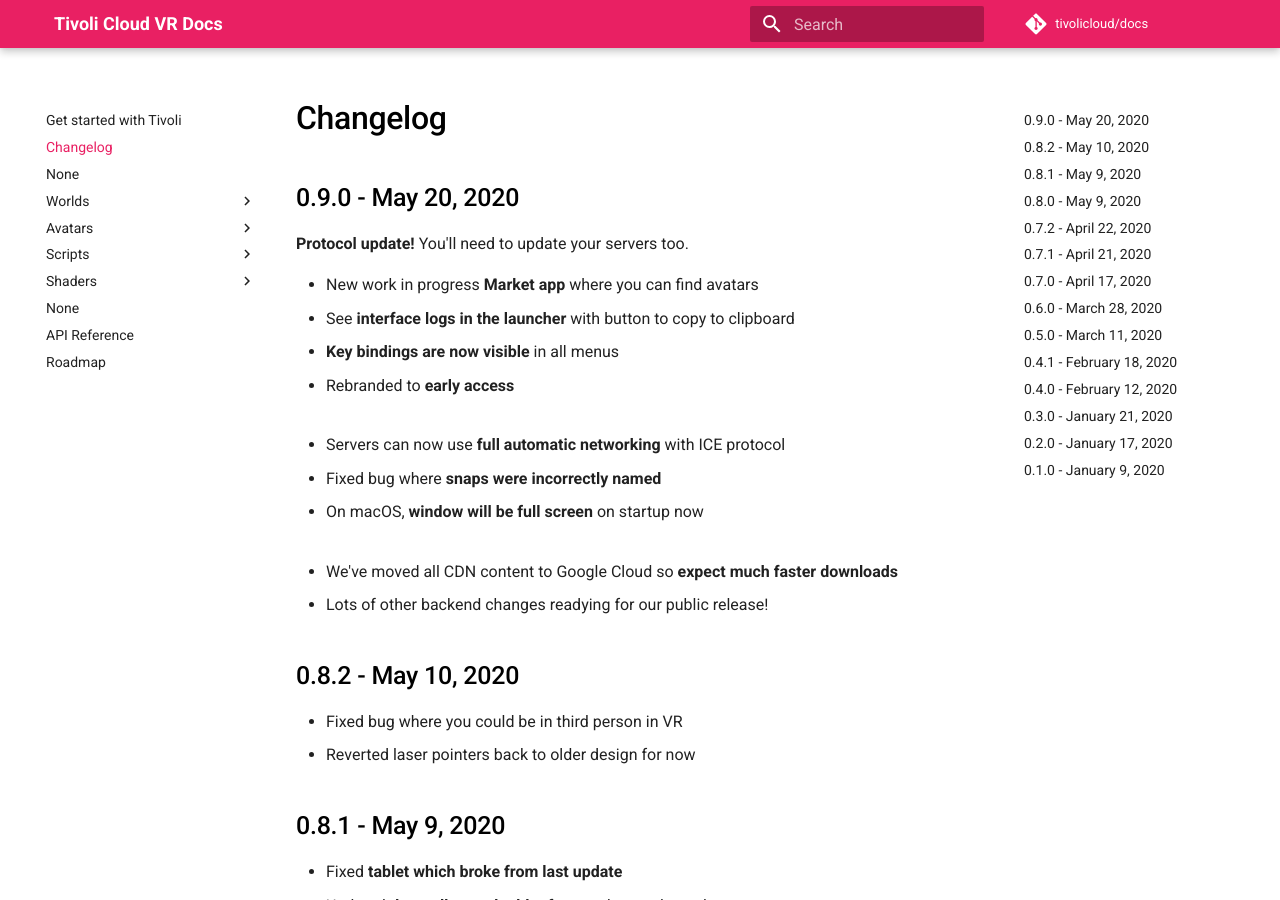
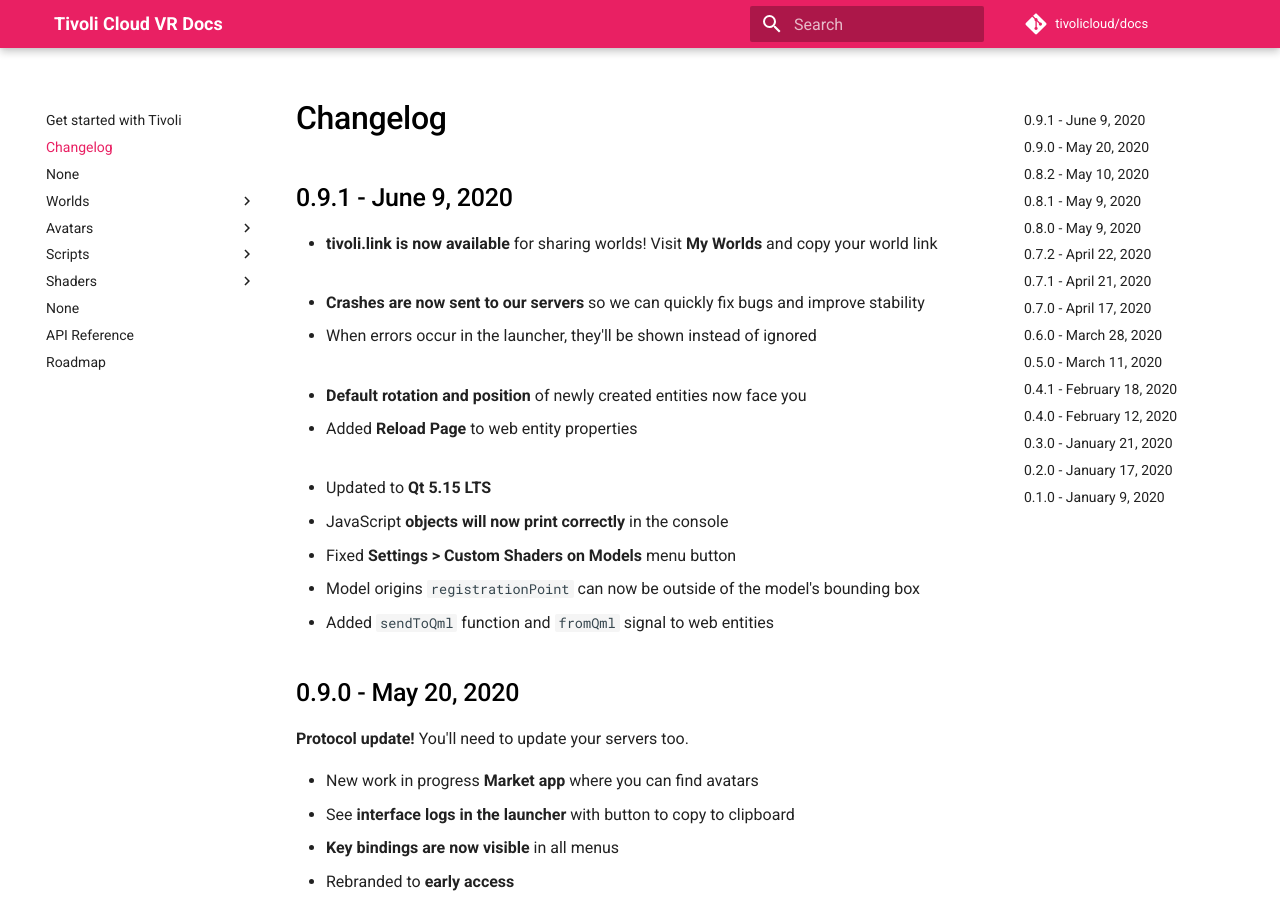
Before and after one commit to Nex-Pro/docs, an MkDocs documentation site: the page built from docs/changelog.md, in a window 1280 px wide and 900 px high. Built offline with MkDocs 1.6.1 and Material for MkDocs 9.7.7, drawn with Linux system fonts in a browser that asks for light colours.

Commit message:
Added 0.9.1 to the changelog

```diff
--- a/docs/changelog.md
+++ b/docs/changelog.md
@@ -1,4 +1,20 @@
 # Changelog
+
+## 0.9.1 - June 9, 2020
+
+-   **tivoli.link is now available** for sharing worlds! Visit **My Worlds** and copy your world link
+    <br><br>
+-   **Crashes are now sent to our servers** so we can quickly fix bugs and improve stability
+-   When errors occur in the launcher, they'll be shown instead of ignored
+    <br><br>
+-   **Default rotation and position** of newly created entities now face you
+-   Added **Reload Page** to web entity properties
+    <br><br>
+-   Updated to **Qt 5.15 LTS**
+-   JavaScript **objects will now print correctly** in the console
+-   Fixed **Settings > Custom Shaders on Models** menu button
+-   Model origins `registrationPoint` can now be outside of the model's bounding box
+-   Added `sendToQml` function and `fromQml` signal to web entities
 
 ## 0.9.0 - May 20, 2020
 
```
